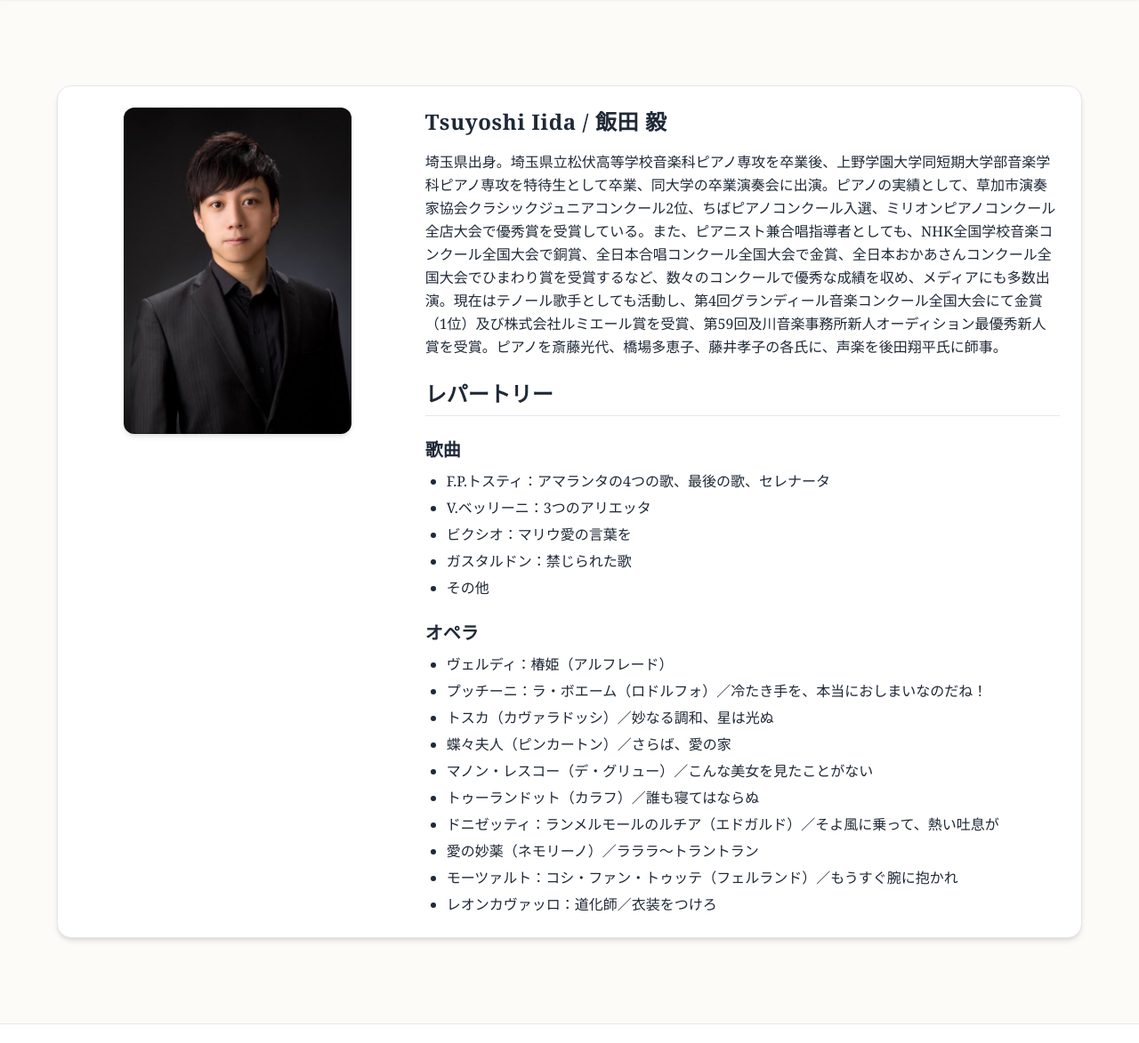
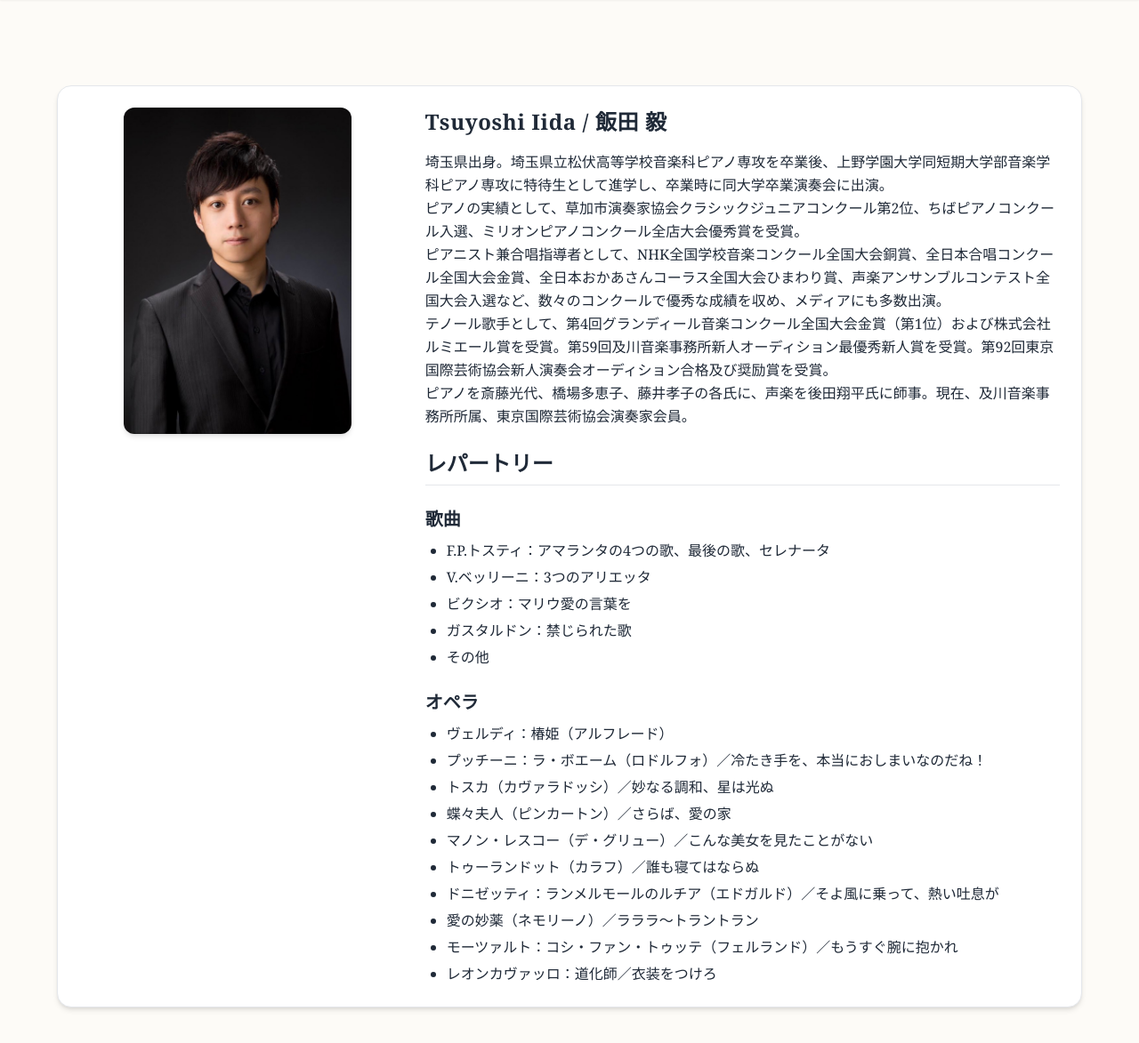
Before and after one commit to Tsuyoshi-cantavivo/cantavivo, a Flask app: page /profile in a window 1280 px wide. Shown: the part 80-1253 px from the top of the page at 89% size. Run offline with Flask 3, Linux system fonts and the light colour scheme; some libraries are stand-ins or nearby versions; some web fonts are replaced.

Commit message:
肩書き更新

```diff
--- a/templates/base.html
+++ b/templates/base.html
@@ -3,7 +3,7 @@
 <head>
   <meta charset="UTF-8" />
   <meta name="viewport" content="width=device-width, initial-scale=1.0" />
-  <title>{% block title %}Tsuyoshi Iida{% endblock %}</title>
+  <title>{% block title %}Cantavivo{% endblock %}</title>
   <script src="https://cdn.tailwindcss.com"></script>
   <link href="https://fonts.googleapis.com/css2?family=Playfair+Display:wght@400;600&family=Great+Vibes&family=Noto+Serif+JP&display=swap" rel="stylesheet">
   <link rel="stylesheet" href="/static/style.css">
@@ -12,11 +12,11 @@
   <meta name="description" content="声楽・ピアノレッスンを都内で提供するテノール歌手、飯田毅の公式サイト。プロフィール、活動情報、体験レッスン受付中。">
   <meta name="keywords" content="声楽,ピアノ,レッスン,オペラ,テノール,飯田毅,東京都,クラシック,音楽教室">
   <meta name="author" content="Tsuyoshi Iida">
-  <meta property="og:title" content="Tsuyoshi Iida | テノール歌手・声楽家">
+  <meta property="og:title" content="飯田毅 | テノール歌手・声楽家">
   <meta property="og:description" content="声楽・ピアノレッスンを都内で提供するテノール歌手の公式ページ。">
   <meta property="og:type" content="website">
   <meta property="og:image" content="/static/ogimage.jpg">
-  <meta property="og:url" content="https://tsuyoshi-iida.com">
+  <meta property="og:url" content="https://cantavivo.com">
   <link href="https://fonts.googleapis.com/css2?family=Shippori+Mincho+B1:wght@700&display=swap" rel="stylesheet">
 
 </head>
--- a/templates/index.html
+++ b/templates/index.html
@@ -1,6 +1,6 @@
 {% extends 'base.html' %}
 
-{% block title %}Cantavivo{% endblock %}
+{% block title %}飯田毅 | テノール歌手・声楽家 | Cantavivo{% endblock %}
 
 {% block content %}
 <!-- ヒーローセクション -->
--- a/templates/profile.html
+++ b/templates/profile.html
@@ -12,7 +12,10 @@
       <div class="md:w-2/3">
         <h1 class="text-2xl font-serif font-bold mb-4 tracking-wide">Tsuyoshi Iida / 飯田 毅</h1>
         <div class="space-y-6 text-gray-800 leading-relaxed">
-          <p>埼玉県出身。埼玉県立松伏高等学校音楽科ピアノ専攻を卒業後、上野学園大学同短期大学部音楽学科ピアノ専攻を特待生として卒業、同大学の卒業演奏会に出演。ピアノの実績として、草加市演奏家協会クラシックジュニアコンクール2位、ちばピアノコンクール入選、ミリオンピアノコンクール全店大会で優秀賞を受賞している。また、ピアニスト兼合唱指導者としても、NHK全国学校音楽コンクール全国大会で銅賞、全日本合唱コンクール全国大会で金賞、全日本おかあさんコンクール全国大会でひまわり賞を受賞するなど、数々のコンクールで優秀な成績を収め、メディアにも多数出演。現在はテノール歌手としても活動し、第4回グランディール音楽コンクール全国大会にて金賞（1位）及び株式会社ルミエール賞を受賞、第59回及川音楽事務所新人オーディション最優秀新人賞を受賞。ピアノを斎藤光代、橋場多恵子、藤井孝子の各氏に、声楽を後田翔平氏に師事。</p>
+          <p>埼玉県出身。埼玉県立松伏高等学校音楽科ピアノ専攻を卒業後、上野学園大学同短期大学部音楽学科ピアノ専攻に特待生として進学し、卒業時に同大学卒業演奏会に出演。<br>ピアノの実績として、草加市演奏家協会クラシックジュニアコンクール第2位、ちばピアノコンクール入選、ミリオンピアノコンクール全店大会優秀賞を受賞。<br>
+ピアニスト兼合唱指導者として、NHK全国学校音楽コンクール全国大会銅賞、全日本合唱コンクール全国大会金賞、全日本おかあさんコーラス全国大会ひまわり賞、声楽アンサンブルコンテスト全国大会入選など、数々のコンクールで優秀な成績を収め、メディアにも多数出演。<br>
+テノール歌手として、第4回グランディール音楽コンクール全国大会金賞（第1位）および株式会社ルミエール賞を受賞。第59回及川音楽事務所新人オーディション最優秀新人賞を受賞。第92回東京国際芸術協会新人演奏会オーディション合格及び奨励賞を受賞。
+<br>ピアノを斎藤光代、橋場多恵子、藤井孝子の各氏に、声楽を後田翔平氏に師事。現在、及川音楽事務所所属、東京国際芸術協会演奏家会員。</p>
 
           <h3 class="text-xl md:text-2xl font-semibold mb-3 md:mb-6 border-b pb-2">レパートリー</h3>
 
```
